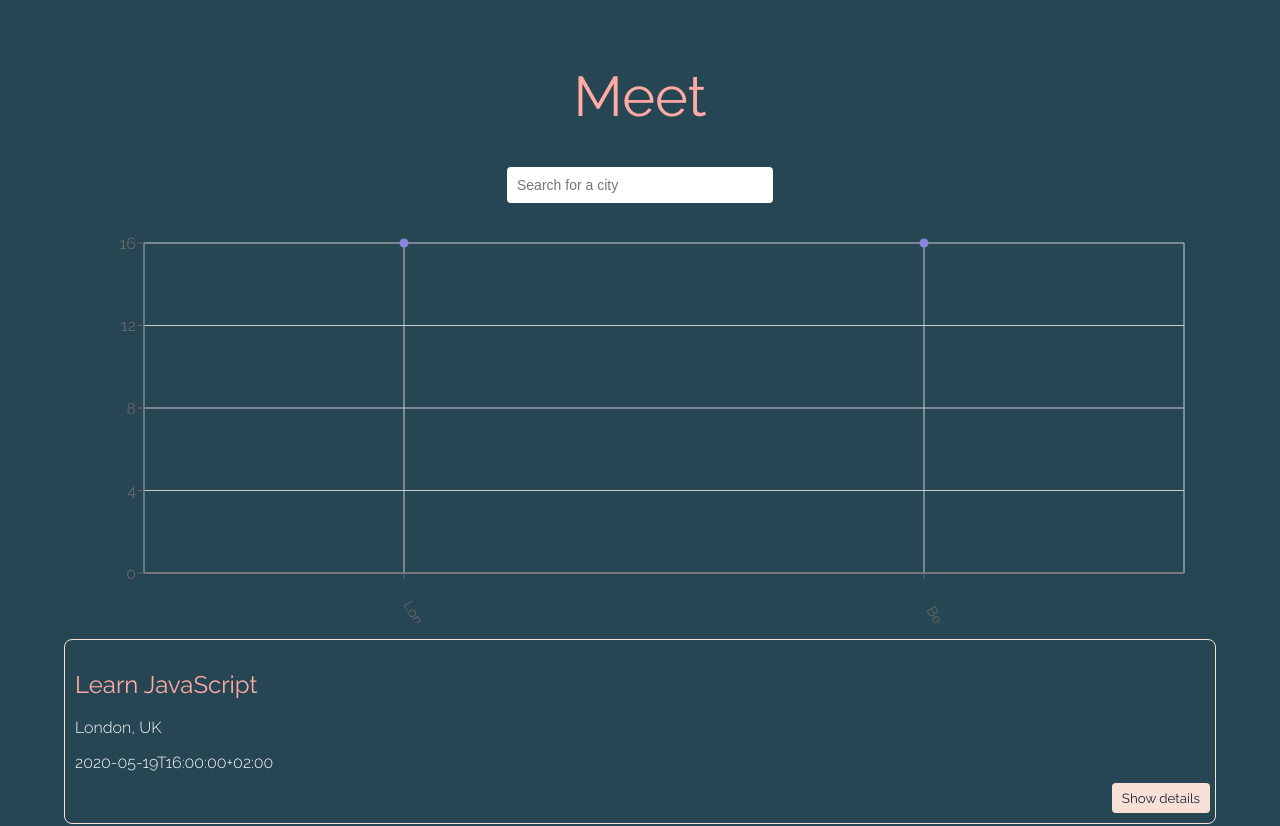
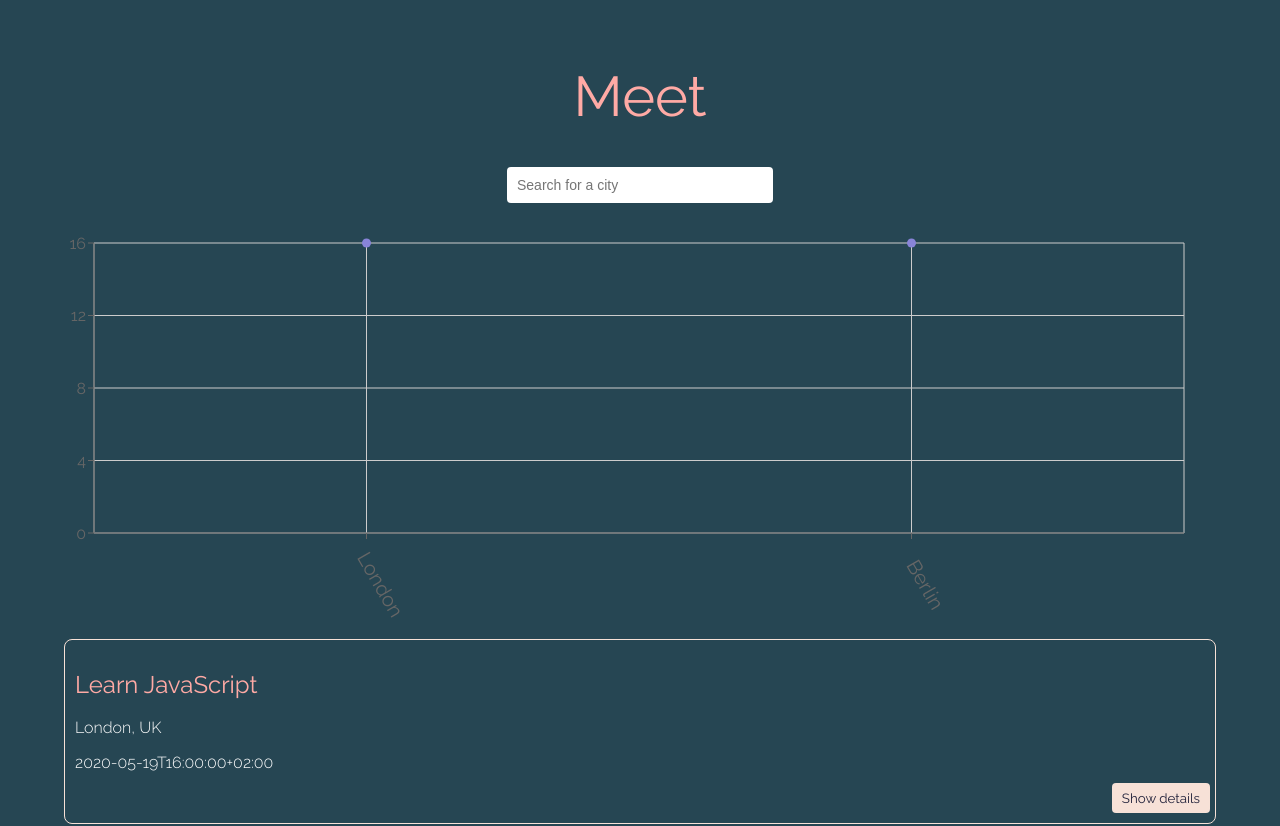
Before and after one commit to LeandraMT/meet_app, a React (Create React App) app: page / in a window 1280 px wide. Shown: the top 826 px of the page. Built offline with nearby package versions, Linux system fonts and the light colour scheme; what atatus-spa would draw is missing.

Commit message:
added ResizeObserver error fix

```diff
--- a/src/components/CityEventsChart.js
+++ b/src/components/CityEventsChart.js
@@ -19,7 +19,7 @@
     const getData = () => {
         const data = allLocations.map((location) => {
             const count = events.filter((event) => event.location === location).length
-            const city = location.split(', ')[0]
+            const city = location.split((/, | - /))[0]
 
             return { count, city };
         })
@@ -32,14 +32,15 @@
                 margin={{
                     top: 20,
                     right: 20,
-                    bottom: 20,
-                    left: 20,
+                    bottom: 60,
+                    left: -30,
                 }}
             >
                 <CartesianGrid />
                 <XAxis
                     type="category" dataKey="city" name="City"
-                    angle={60} interval={0} tick={{ dx: 20, dy: 40, fontSize: 14 }} />
+                    angle={60} interval={0} tick={{ dx: 20, dy: 40, fontSize: 20 }}
+                />
                 <YAxis type="number" dataKey="count" name="Number of Events" allowDecimals={false} />
                 <Tooltip cursor={{ strokeDasharray: '3 3' }} />
                 <Scatter name="A school" data={data} fill="#8884d8" />
```
Also changed, not shown: src/setupTests.js (+18 -0 lines).
